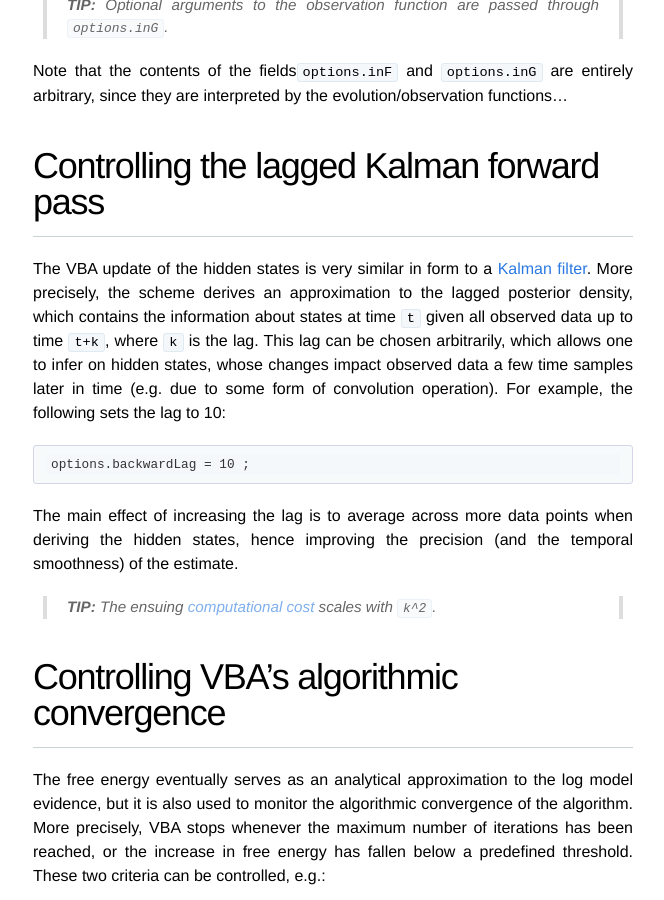
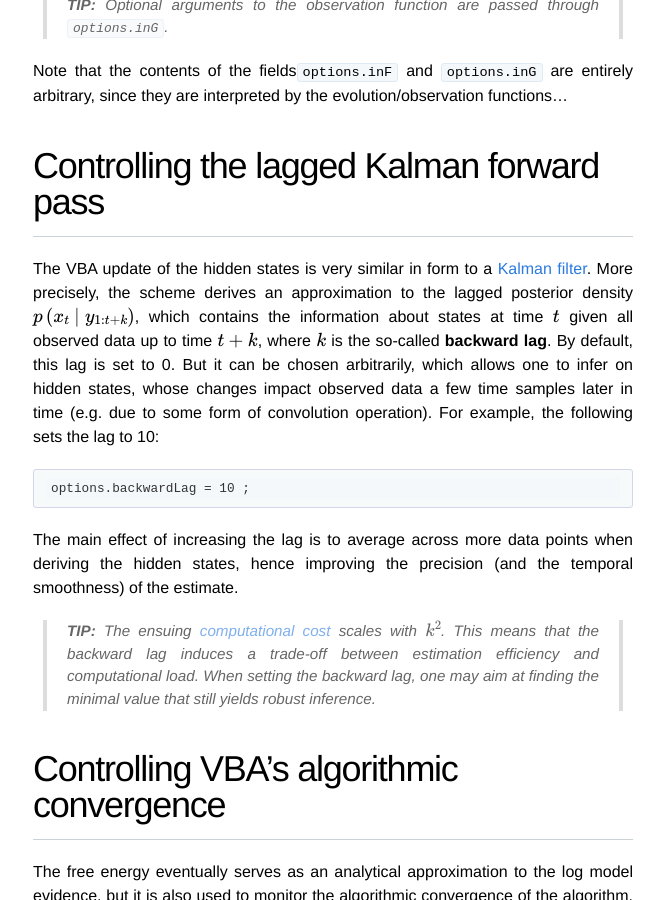
Before and after one commit to MBB-team/VBA-toolbox, a Jekyll site: the page built from _wiki/Controlling-the-inversion-using-VBA-options.md, in a window 1280 px wide and 900 px high, scrolled down 2548 px. Shown: the whole window, without its empty margins (307-971 px from the left). Built offline with Jekyll 4.4.1, drawn with Linux system fonts in a browser that asks for light colours; nearby versions of some CDN libraries; formulas are drawn with MathJax 3.

Commit message:
Update Controlling-the-inversion-using-VBA-options.md

````diff
--- a/_wiki/Controlling-the-inversion-using-VBA-options.md
+++ b/_wiki/Controlling-the-inversion-using-VBA-options.md
@@ -61,7 +61,7 @@ Note that the contents of the fields`options.inF` and `options.inG` are entirely
 
 # Controlling the lagged Kalman forward pass
 
-The VBA update of the hidden states is very similar in form to a [Kalman filter](https://en.wikipedia.org/wiki/Kalman_filter). More precisely, the scheme derives an approximation to the lagged posterior density, which contains the information about states at time `t` given all observed data up to time `t+k`, where `k` is the lag. This lag can be chosen arbitrarily, which allows one to infer on hidden states, whose changes impact observed data a few time samples later in time (e.g. due to some form of convolution operation). For example, the following sets the lag to 10:
+The VBA update of the hidden states is very similar in form to a [Kalman filter](https://en.wikipedia.org/wiki/Kalman_filter). More precisely, the scheme derives an approximation to the lagged posterior density $$p\left(x_t \mid y_{1:t+k}\right)$$, which contains the information about states at time $$t$$ given all observed data up to time $$t+k$$, where $$k$$ is the so-called **backward lag**. By default, this lag is set to 0. But it can be chosen arbitrarily, which allows one to infer on hidden states, whose changes impact observed data a few time samples later in time (e.g. due to some form of convolution operation). For example, the following sets the lag to 10:
 
 ```matlab
 options.backwardLag = 10 ;
@@ -69,7 +69,8 @@ options.backwardLag = 10 ;
 
 The main effect of increasing the lag is to average across more data points when deriving the hidden states, hence improving the precision (and the temporal smoothness) of the estimate.
 
-> **TIP:** The ensuing [computational cost](https://en.wikipedia.org/wiki/Computational_complexity_of_mathematical_operations) scales with `k^2`.
+> **TIP:** The ensuing [computational cost](https://en.wikipedia.org/wiki/Computational_complexity_of_mathematical_operations) scales with $$k^2$$. This means that the backward lag induces a trade-off between estimation efficiency and computational load. When setting the backward lag, one may aim at finding the minimal value that still yields robust inference.
+
 
 # Controlling VBA's algorithmic convergence
 
````
